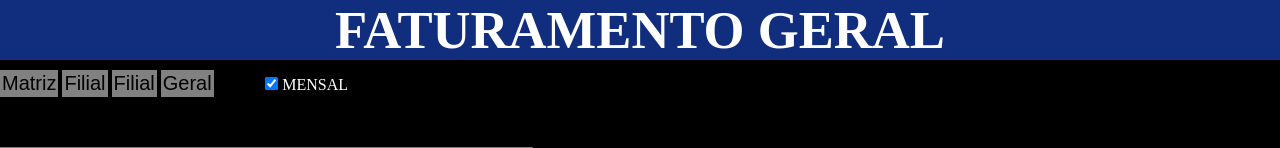
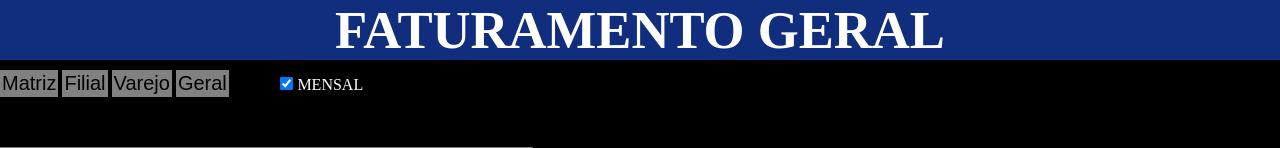
Before and after one commit to luis-fe/PCP_Interno, a Flask app: page /TelaFaturamentoGeral.html in a window 1280 px wide. Shown: the top 148 px of the page. Run offline with Flask 3, Linux system fonts and the light colour scheme.

Commit message:
Commit Plano.

```diff
--- a/templates/TelaFaturamentoFilial.html
+++ b/templates/TelaFaturamentoFilial.html
@@ -13,7 +13,7 @@
     <div class="Opcoes">
         <button id="Matriz">Matriz</button>
         <button id="Filial">Filial</button>
-        <button id="Varejo">Filial</button>
+        <button id="Varejo">Varejo</button>
         <button id="Geral">Geral</button>
         <label for="on-off">Status:</label>
         <input type="checkbox" id="on-off" checked>
--- a/templates/TelaFaturamentoGeral.html
+++ b/templates/TelaFaturamentoGeral.html
@@ -13,7 +13,7 @@
     <div class="Opcoes">
         <button id="Matriz">Matriz</button>
         <button id="Filial">Filial</button>
-        <button id="Varejo">Filial</button>
+        <button id="Varejo">Varejo</button>
         <button id="Geral">Geral</button>
         <label for="on-off">Status:</label>
         <input type="checkbox" id="on-off" checked>
--- a/templates/TelaFaturamentoMatriz.html
+++ b/templates/TelaFaturamentoMatriz.html
@@ -13,7 +13,7 @@
     <div class="Opcoes">
         <button id="Matriz">Matriz</button>
         <button id="Filial">Filial</button>
-        <button id="Varejo">Filial</button>
+        <button id="Varejo">Varejo</button>
         <button id="Geral">Geral</button>
         <label for="on-off">Status:</label>
         <input type="checkbox" id="on-off" checked>
--- a/templates/TelaFaturamentoVarejo.html
+++ b/templates/TelaFaturamentoVarejo.html
@@ -13,7 +13,7 @@
     <div class="Opcoes">
         <button id="Matriz">Matriz</button>
         <button id="Filial">Filial</button>
-        <button id="Varejo">Filial</button>
+        <button id="Varejo">Varejo</button>
         <button id="Geral">Geral</button>
         <label for="on-off">Status:</label>
         <input type="checkbox" id="on-off" checked>
```
